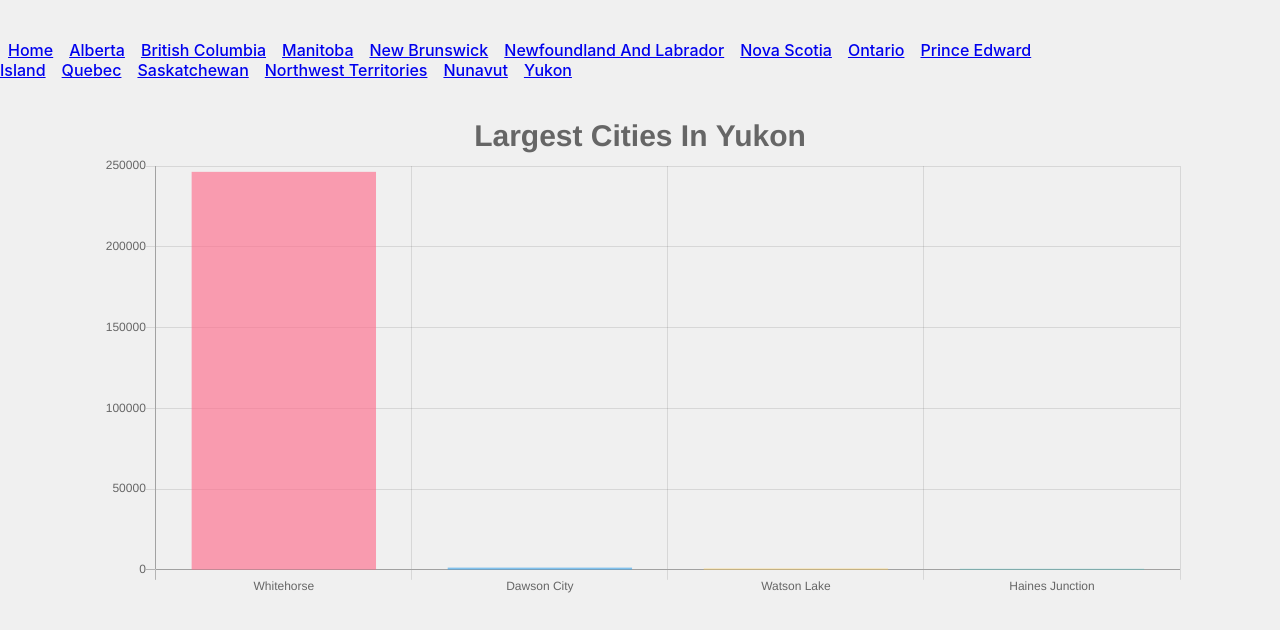
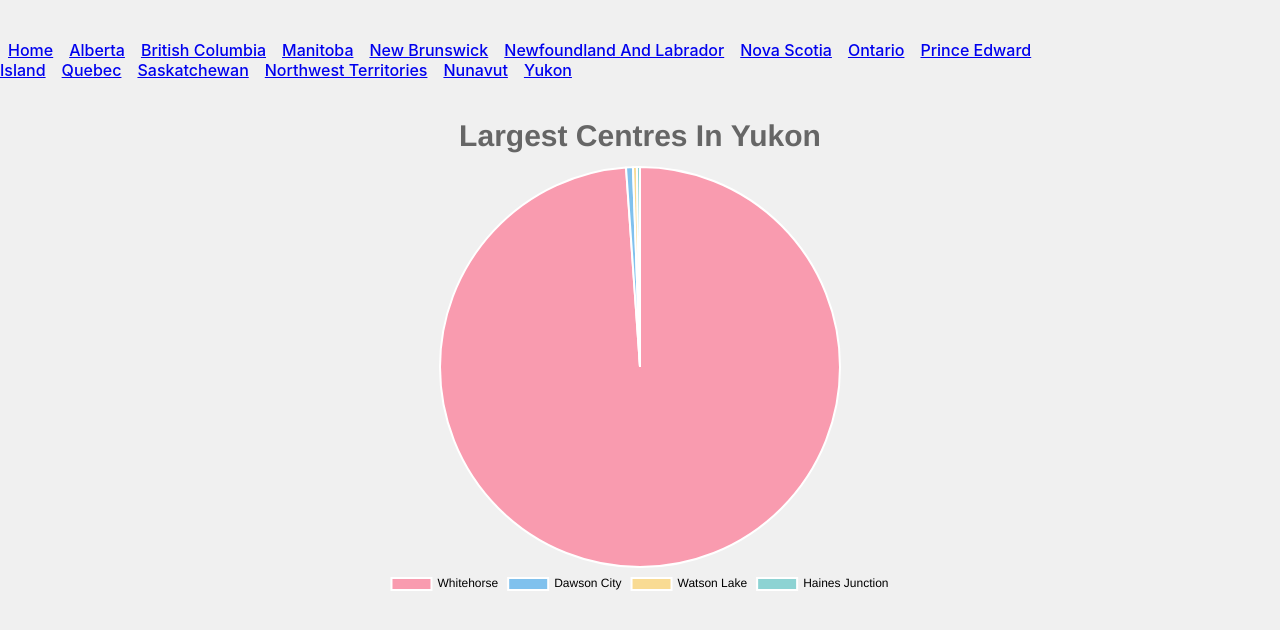
Before and after one commit to LorenzoDyce/Largest-cities-in-each-province, a React (Create React App) app: page /yukon in a window 1280 px wide. Shown: the top 630 px of the page. Built offline with nearby package versions, Linux system fonts and the light colour scheme.

Commit message:
Change data colors for Yukon

```diff
--- a/src/components/Yukon.js
+++ b/src/components/Yukon.js
@@ -1,5 +1,5 @@
 import React, { Component } from 'react';
-import { Bar } from 'react-chartjs-2';
+import { Pie } from 'react-chartjs-2';
 
 
 
@@ -19,10 +19,7 @@ class Yukon extends Component {
                       'rgba(255, 99, 132, 0.6)',
                       'rgba(54, 162, 235, 0.6)',
                       'rgba(255, 206, 86, 0.6)',
-                      'rgba(75, 192, 192, 0.6)',
-                      'rgba(153, 102, 255, 0.6)',
-                      'rgba(255, 159, 64, 0.6)',
-                      'rgba(255, 99, 132, 0.6)'
+                      'rgba(75, 192, 192, 0.6)'
                     ],
                   }
                 ]
@@ -32,16 +29,16 @@ class Yukon extends Component {
           render() {
             return (
               <div className="chart">
-                <Bar
+                <Pie
                   data={this.state.yukonData}
                   options={{
                     title: {
                       display: true,
-                      text: 'Largest Cities In Yukon',
+                      text: 'Largest Centres In Yukon',
                       fontSize: 30
                     },
                     legend: {
-                      display: false,
+                      display: true,
                       position: 'bottom',
                       labels: {
                         fontColor: '#000'
```
